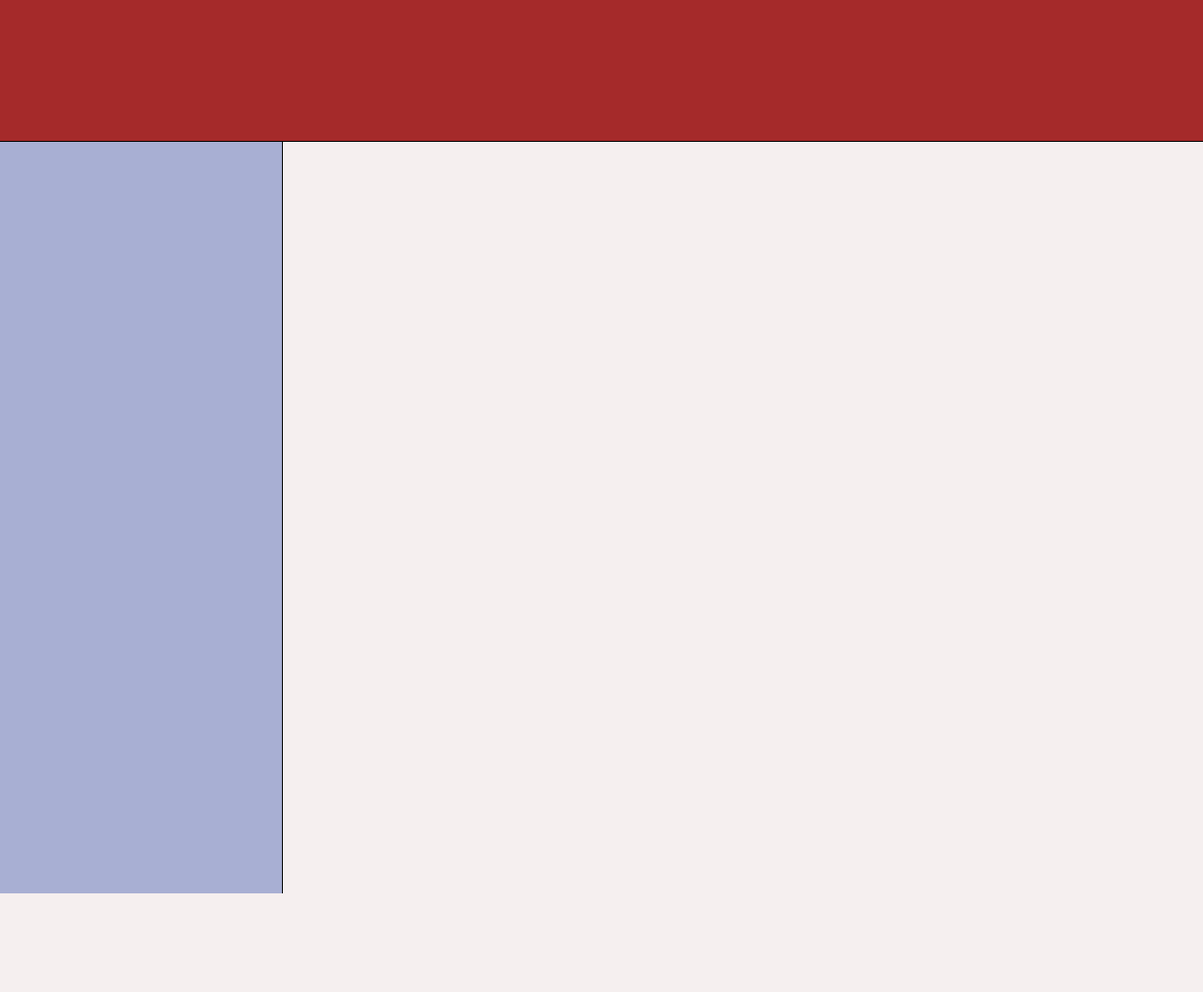
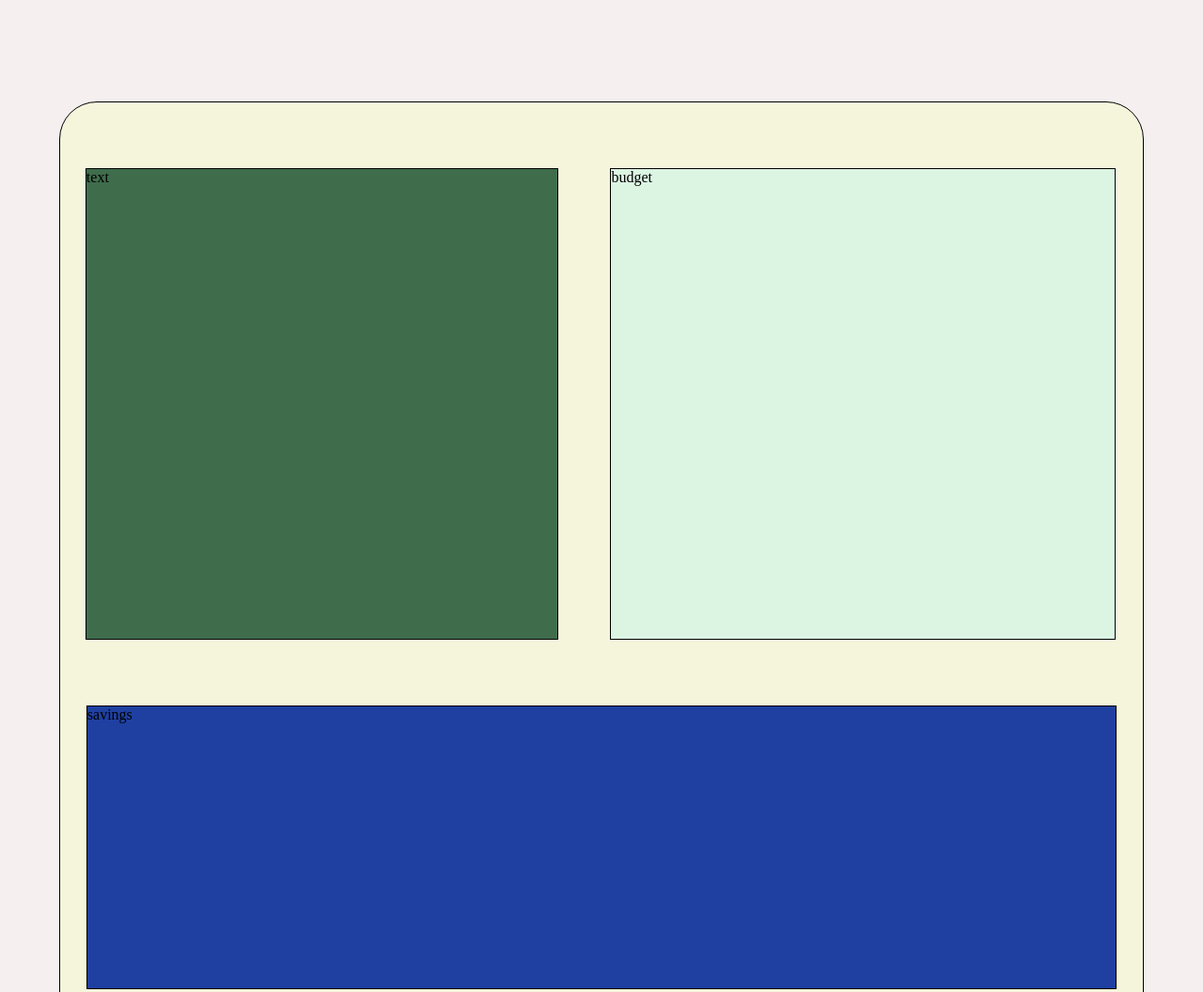
Before and after one commit to danrmzz/cis4004-group14, a plain HTML site: page mainPage.html in a window 1280 px wide. Shown: the top 1056 px of the page at 94% size. Before the commit the page ends 951 px from the top, so only its background shows below. Drawn offline with Linux system fonts and the light colour scheme.

Commit message:
redesigned the main page

```diff
--- a/index.css
+++ b/index.css
@@ -5,15 +5,17 @@ html{
 }
 body {
   background-image: linear-gradient(rgb(21, 22, 22), rgb(197, 245, 197));
+  background-size: cover;
   display: flex;
   justify-content: center;
   align-items: center;
   text-align: center;
-  min-height: 100%;
+  min-height: 100vh;
   margin: 0;
   padding: 0;
   font-family: "Lucida Sans", "Lucida Sans Regular", "Lucida Grande",
     "Lucida Sans Unicode", Geneva, Verdana, sans-serif;
+    overflow: hidden;
 }
 
 * {
@@ -61,7 +63,7 @@ body {
   height: 100%;
   width: 60%;
   background-color: rgb(0, 0, 0);
-  background-image: url();
+  background-image: url("./images/—Pngtree—money\ falling\ usa\ dollar_9271333.png");
   background-size: cover;
   color: white;
 
--- a/mainPage.css
+++ b/mainPage.css
@@ -1,21 +1,70 @@
 body {
   background-color: rgb(245, 239, 239);
-  margin: 0;
+  display: flex;
+  justify-content: center;
 }
 
-#topContainer{
-  height: 150px;
-  width: 100%;
-  position: sticky;
-  border-bottom: 1px solid black;
-  background-color: brown;
+.mainContainer{
+  height: 95%;
+  width: 90vw;
+  border: 1px solid black;
+  border-radius: 40px;
+  margin-top: 100px;
+  background-color: beige;
+  display: grid;
 
+  grid-template-columns: repeat(1fr, 2);
+  grid-template-rows: repeat(1fr, auto);
+  justify-items: center;
+  margin-bottom: 30px;
+  padding-bottom: 30px;
 }
 
-#directory{
-  height: 100vh;
-  width: 300px;
-  position: sticky;
-  border-right: 1px solid black;
-  background-color: rgba(42, 71, 165, 0.381);
+.budgetTextContainer{
+  height: 500px;
+  width: 90%;
+  border: 1px solid black;
+  margin-top: 70px;
+  background-color: rgb(63, 109, 76);
+  grid-area: 1 / 1 / 1 / 1;
 }
+
+.budgetContainer{
+  height: 500px;
+  width: 90%;
+  border: 1px solid black;
+
+  margin-top: 70px;
+  background-color: rgb(220, 245, 227);
+  grid-area: 1 / 2 / 1 / 2;
+}
+
+.savingsGraph{
+  height: 300px;
+  width: 95%;
+  border: 1px solid black;
+
+  margin-top: 70px;
+  background-color: rgb(31, 64, 161);
+  grid-area: 2 / 1 / 2 / span 2;
+}
+
+.stocksGraph{
+  height: 500px;
+  width: 90%;
+  border: 1px solid black;
+
+  margin-top: 70px;
+  background-color: rgb(161, 31, 79);
+  grid-area: 3 / 1 / 3 / 1;
+}
+
+.currencyExchange{
+  height: 500px;
+  width: 90%;
+  border: 1px solid black;
+
+  margin-top: 70px;
+  background-color: rgb(31, 161, 70);
+  grid-area: 3 / 2 / 3 / 2;
+}
--- a/mainPage.html
+++ b/mainPage.html
@@ -7,7 +7,12 @@
     <link href="mainPage.css" rel="stylesheet">
 </head>
 <body>
-    <div id="topContainer"></div>
-    <div id="directory"></div>
+    <div class="mainContainer">
+        <div class="budgetTextContainer">text</div>
+        <div class="budgetContainer">budget</div>
+        <div class="savingsGraph">savings</div>
+        <div class="stocksGraph">stocks graph</div>
+        <div class="currencyExchange">currencyExchange</div>
+    </div>
 </body>
 </html>
```
